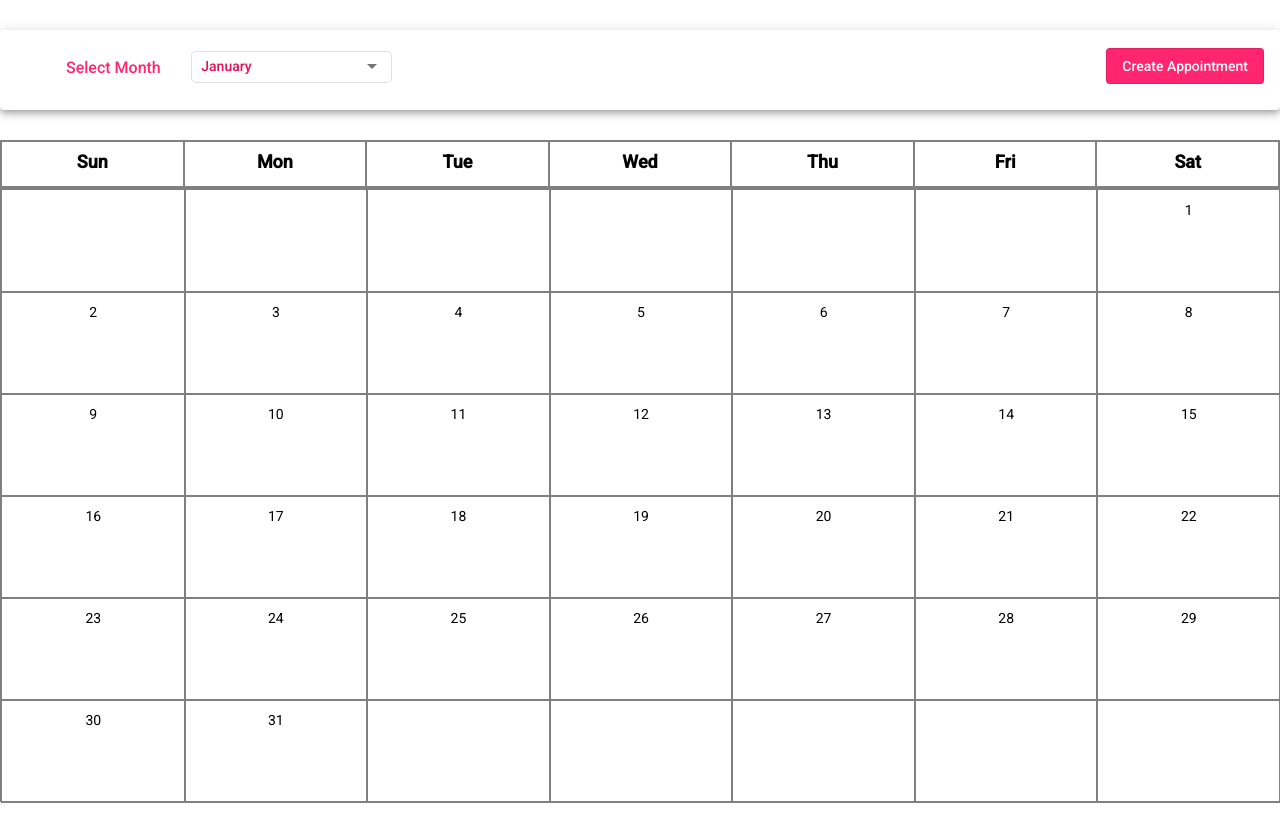
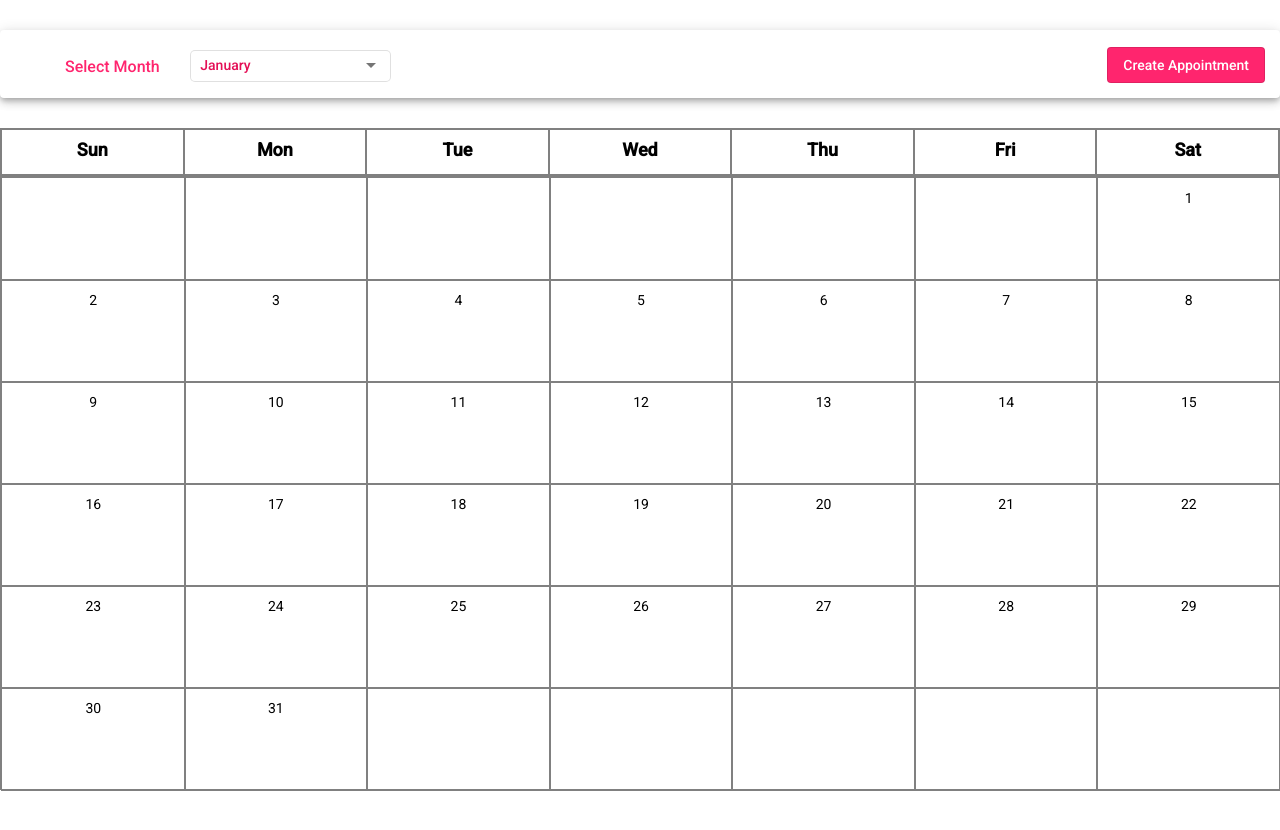
Before and after one commit to NawazSharifB/appointment-calender, an Angular app: page /month/1 in a window 1280 px wide. Built offline with nearby package versions, Linux system fonts and the light colour scheme.

Commit message:
reduced navbar size

```diff
--- a/src/app/appointment-config/components/appointment-config/appointment-config.component.scss
+++ b/src/app/appointment-config/components/appointment-config/appointment-config.component.scss
@@ -4,6 +4,7 @@
   margin: 30px 0;
   max-height: 100px;
   overflow: hidden;
+  padding: 15px 15px 5px;
 }
 
 .month-selection-area {
```
